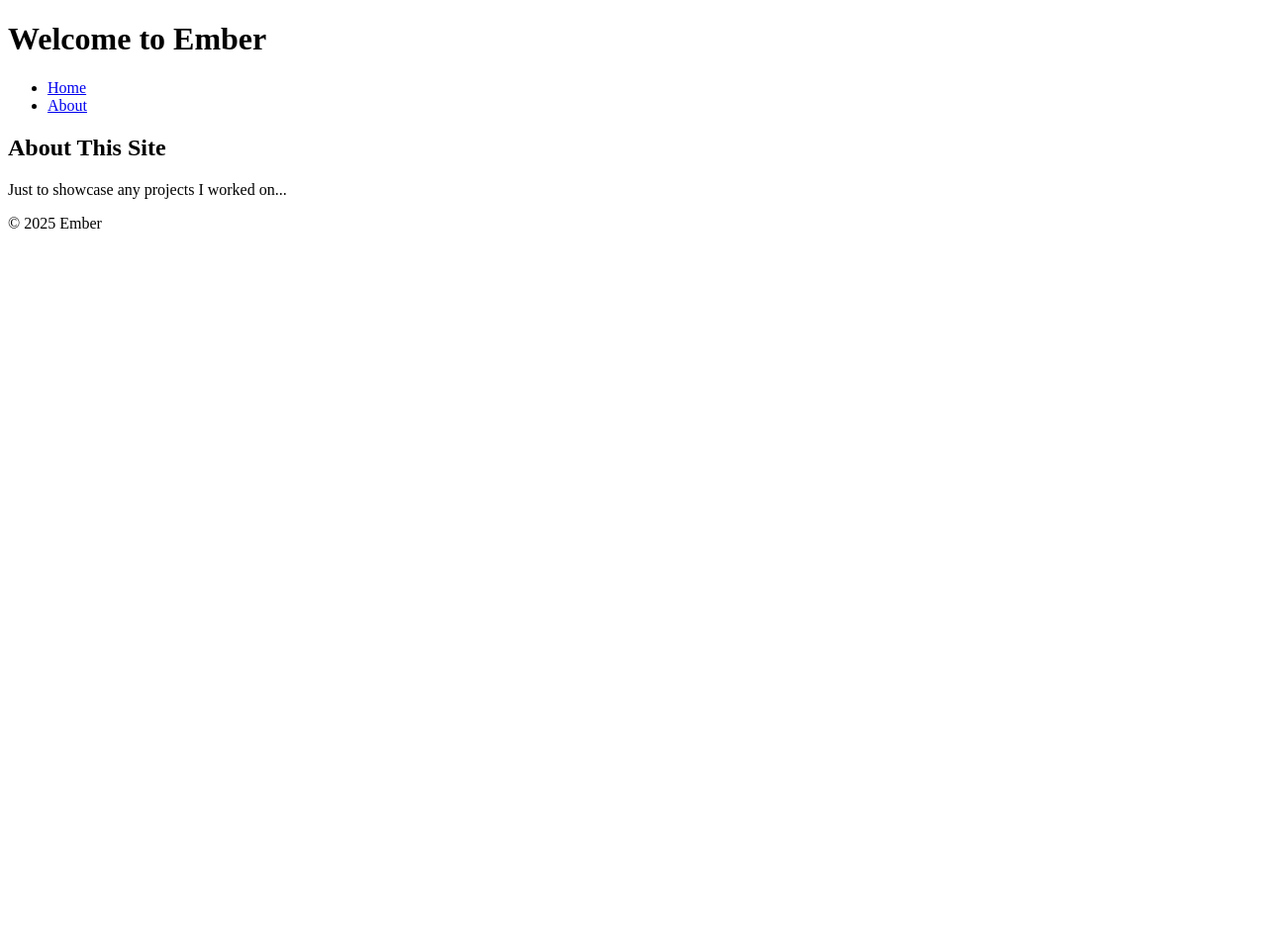
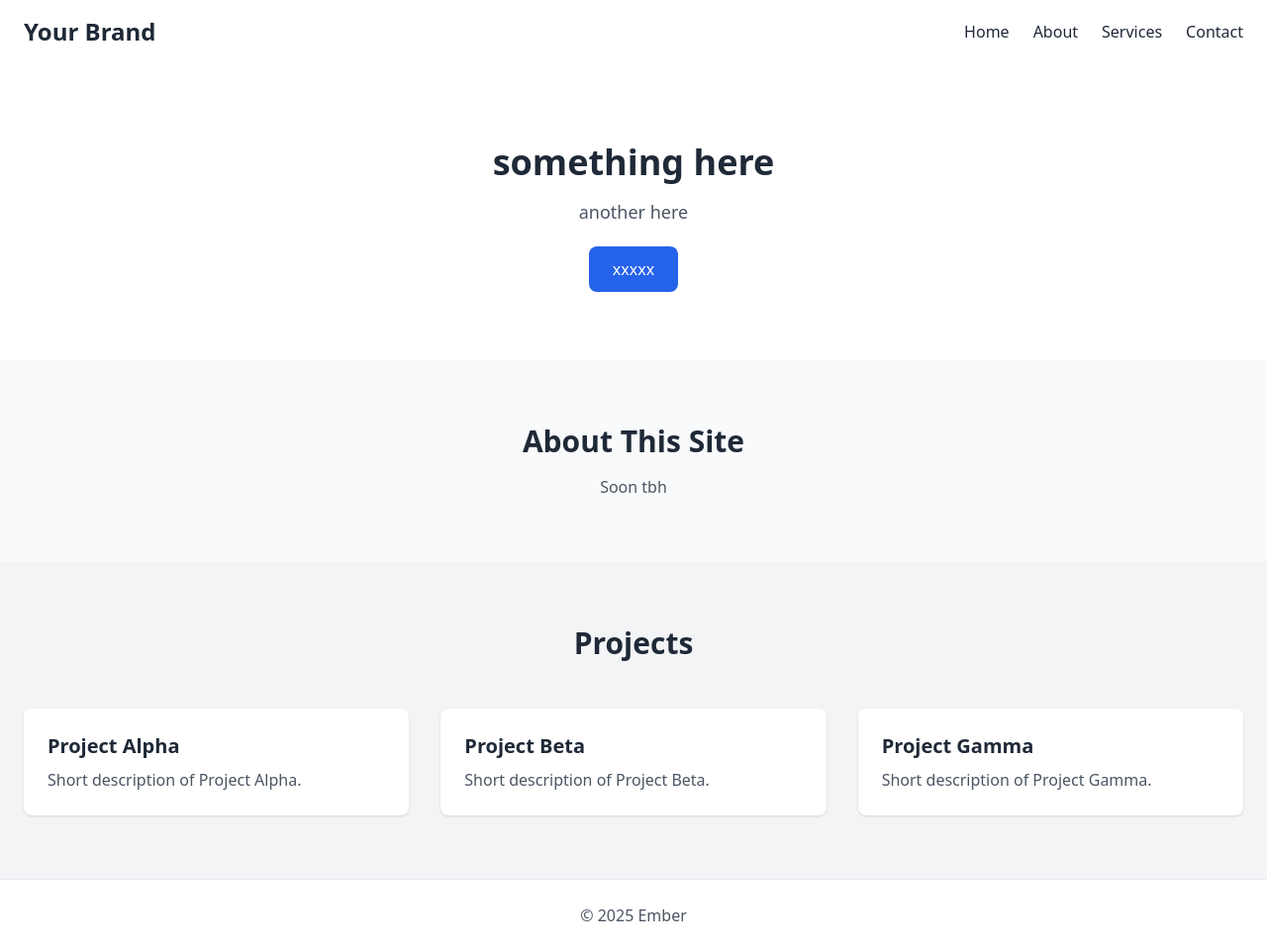
Before and after one commit to emberglobal/emberglobal.github.io, a plain HTML site: page index.html in a window 1280 px wide. Shown: the whole page at 99% size. Before the commit the page ends 800 px from the top, so only its background shows below. Drawn offline with nearby package versions, Linux system fonts and the light colour scheme.

Commit message:
Update index.html

```diff
--- a/index.html
+++ b/index.html
@@ -3,31 +3,76 @@
 <head>
   <meta charset="UTF-8">
   <meta name="viewport" content="width=device-width, initial-scale=1.0">
-  <title>Ember Projects</title>
+  <title>Your Site Title</title>
+  <!-- Favicon -->
   <link rel="icon" href="favicon.ico" type="image/x-icon">
-  <!-- Link to a CSS file (optional) -->
-  <link rel="stylesheet" href="styles.css">
+  <!-- Google Font -->
+  <link href="https://fonts.googleapis.com/css2?family=Inter:wght@400;600;700&display=swap" rel="stylesheet">
+  <!-- Tailwind CSS CDN -->
+  <script src="https://cdn.tailwindcss.com"></script>
 </head>
-<body>
-  <header>
-    <h1>Welcome to Ember</h1>
-    <nav>
-      <ul>
-        <li><a href="#">Home</a></li>
-        <li><a href="#about">About</a></li>
-      </ul>
-    </nav>
+<body class="font-Inter bg-gray-50 text-gray-800">
+  <!-- Navbar -->
+  <header class="bg-white shadow">
+    <div class="container mx-auto px-6 py-4 flex justify-between items-center">
+      <h1 class="text-2xl font-bold">Your Brand</h1>
+      <nav>
+        <ul class="flex space-x-6">
+          <li><a href="#" class="hover:text-blue-600">Home</a></li>
+          <li><a href="#about" class="hover:text-blue-600">About</a></li>
+          <li><a href="#services" class="hover:text-blue-600">Services</a></li>
+          <li><a href="#contact" class="hover:text-blue-600">Contact</a></li>
+        </ul>
+      </nav>
+    </div>
   </header>
 
-  <main>
-    <section id="about">
-      <h2>About This Site</h2>
-      <p>Just to showcase any projects I worked on...</p>
-    </section>
-  </main>
+  <!-- Hero Section -->
+  <section class="bg-white">
+    <div class="container mx-auto px-6 py-20 text-center">
+      <h2 class="text-4xl font-extrabold mb-4">something here</h2>
+      <p class="text-lg text-gray-600 mb-8">another here</p>
+      <a href="#about" class="px-6 py-3 bg-blue-600 text-white rounded-lg hover:bg-blue-700">xxxxx</a>
+    </div>
+  </section>
 
-  <footer>
-    <p>&copy; 2025 Ember</p>
+  <!-- About Section -->
+  <section id="about" class="container mx-auto px-6 py-16">
+    <div class="text-center max-w-2xl mx-auto">
+      <h3 class="text-3xl font-semibold mb-4">About This Site</h3>
+      <p class="text-gray-600">Soon tbh</p>
+    </div>
+  </section>
+
+  <!-- Services / Projects Grid -->
+  <section id="services" class="bg-gray-100 py-16">
+    <div class="container mx-auto px-6">
+      <h3 class="text-3xl font-semibold text-center mb-12">Projects</h3>
+      <div class="grid gap-8 sm:grid-cols-2 lg:grid-cols-3">
+        <!-- Card 1 -->
+        <div class="bg-white p-6 rounded-lg shadow hover:shadow-lg transition">
+          <h4 class="font-bold text-xl mb-2">Project Alpha</h4>
+          <p class="text-gray-600">Short description of Project Alpha.</p>
+        </div>
+        <!-- Card 2 -->
+        <div class="bg-white p-6 rounded-lg shadow hover:shadow-lg transition">
+          <h4 class="font-bold text-xl mb-2">Project Beta</h4>
+          <p class="text-gray-600">Short description of Project Beta.</p>
+        </div>
+        <!-- Card 3 -->
+        <div class="bg-white p-6 rounded-lg shadow hover:shadow-lg transition">
+          <h4 class="font-bold text-xl mb-2">Project Gamma</h4>
+          <p class="text-gray-600">Short description of Project Gamma.</p>
+        </div>
+      </div>
+    </div>
+  </section>
+
+  <!-- Footer -->
+  <footer class="bg-white border-t py-6">
+    <div class="container mx-auto px-6 text-center text-gray-600">
+      © 2025 Ember
+    </div>
   </footer>
 </body>
 </html>
```
